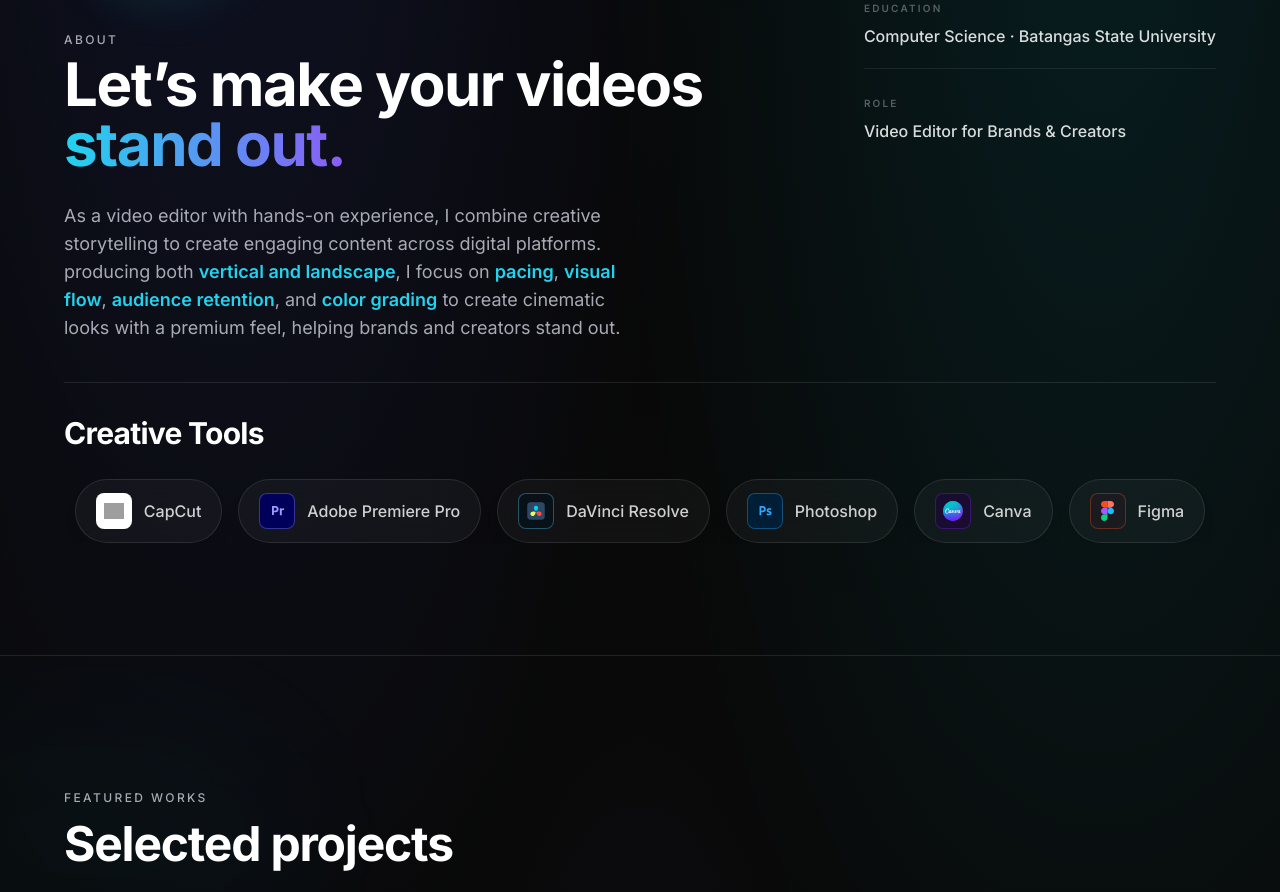
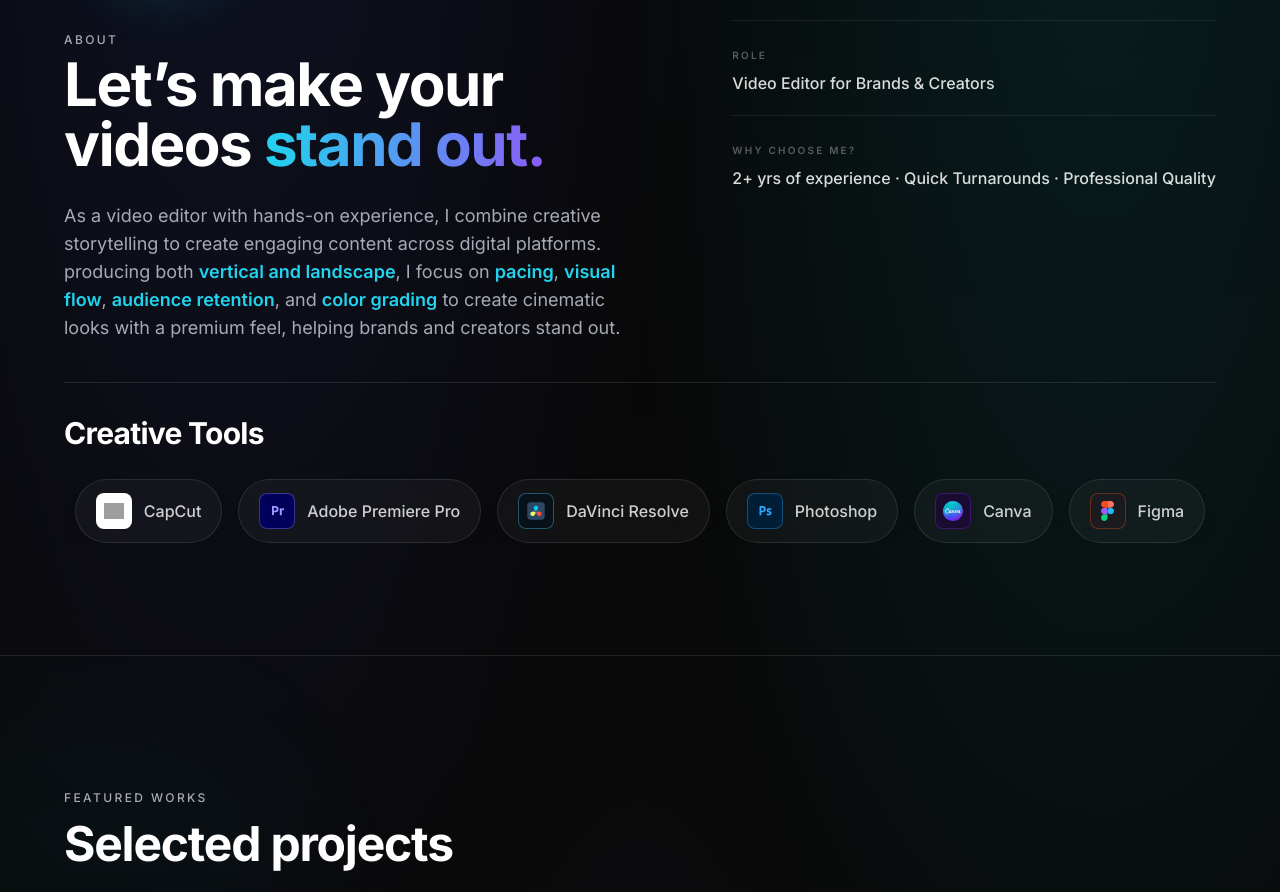
Before and after one commit to mikaebora/mika-portfolio, a Next.js app: page / in a window 1280 px wide. Shown: the part 1119-2011 px from the top of the page. Built offline with nearby package versions, Linux system fonts and the light colour scheme; grey boxes are pictures that could not be loaded.

Commit message:
feat: add About section with personal highlights and software toolkit display

```diff
--- a/components/sections/About.tsx
+++ b/components/sections/About.tsx
@@ -7,6 +7,7 @@ import { fadeInUp } from "@/lib/animations";
 const highlights = [
   { label: "Education", value: "Computer Science · Batangas State University" },
   { label: "Role", value: "Video Editor for Brands & Creators" },
+  { label: "Why choose me?", value: "2+ yrs of experience · Quick Turnarounds · Professional Quality" }
 
 ];
 
```
